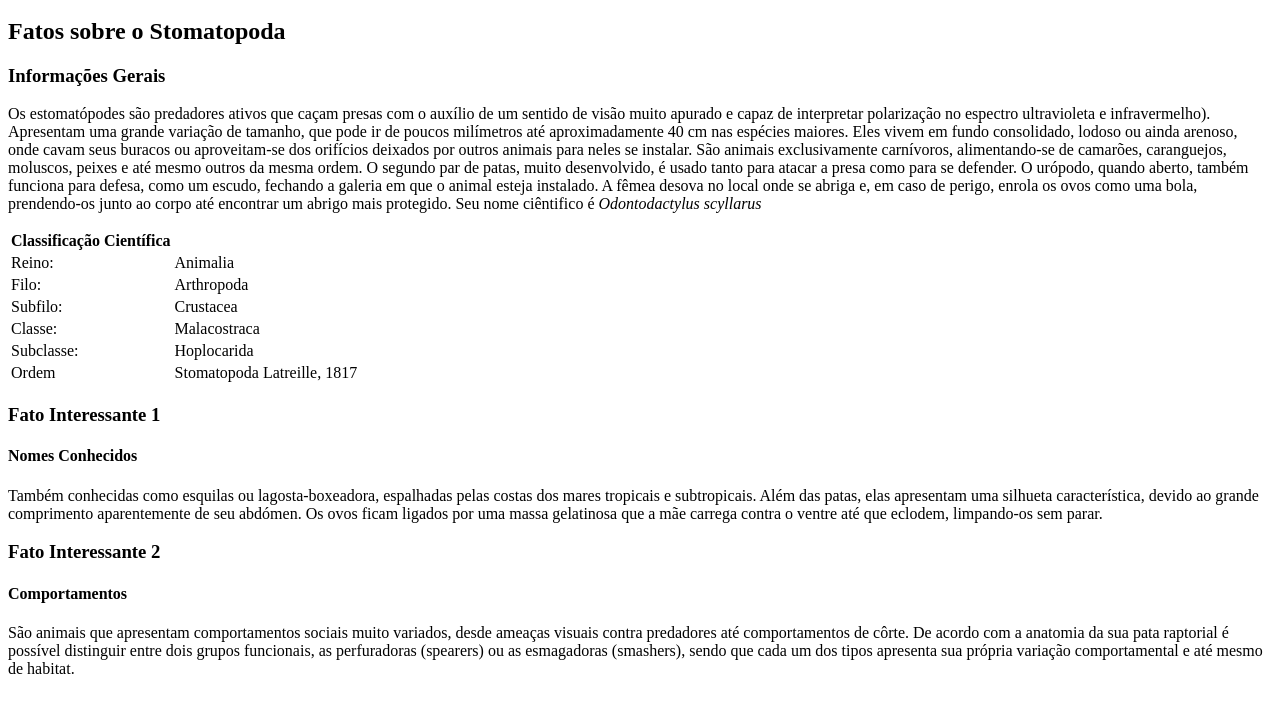
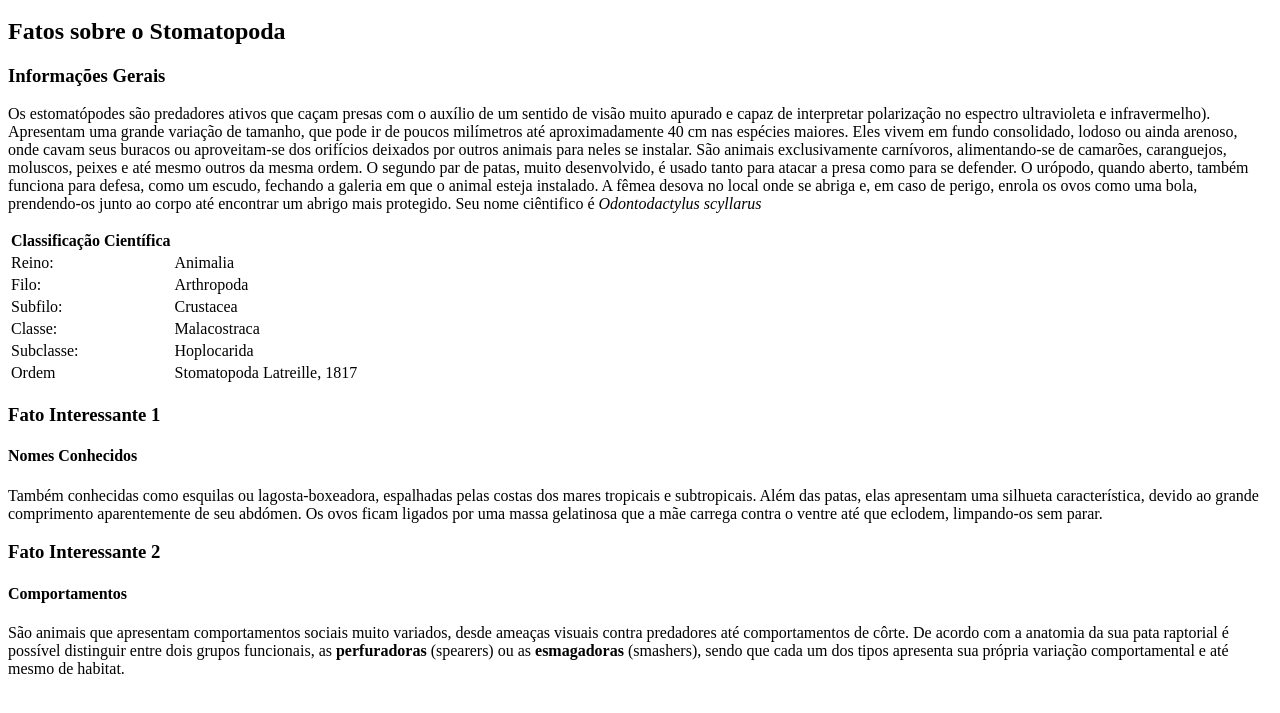
Before and after one commit to CristianoNunes/CristianoNunes.github.io, a plain HTML site: page index.html in a window 1280 px wide. Shown: the part 87-800 px from the top of the page. Drawn offline with Linux system fonts and the light colour scheme.

Commit message:
Exercicio 3.4 - Item 4.4

```diff
--- a/index.html
+++ b/index.html
@@ -93,7 +93,7 @@
                             São animais que apresentam comportamentos sociais muito variados, desde
                             ameaças visuais contra predadores até comportamentos de côrte. De acordo
                             com a anatomia da sua pata raptorial é possível distinguir entre dois grupos
-                            funcionais, as perfuradoras (spearers) ou as esmagadoras (smashers), sendo
+                            funcionais, as <b>perfuradoras</b> (spearers) ou as <b>esmagadoras</b> (smashers), sendo
                             que cada um dos tipos apresenta sua própria variação comportamental e até
                             mesmo de habitat.
                         </p>
```
